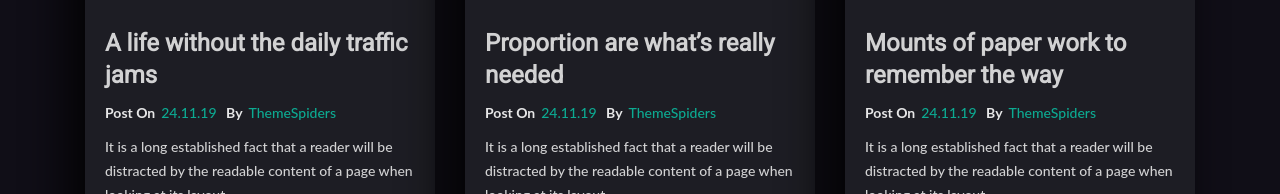
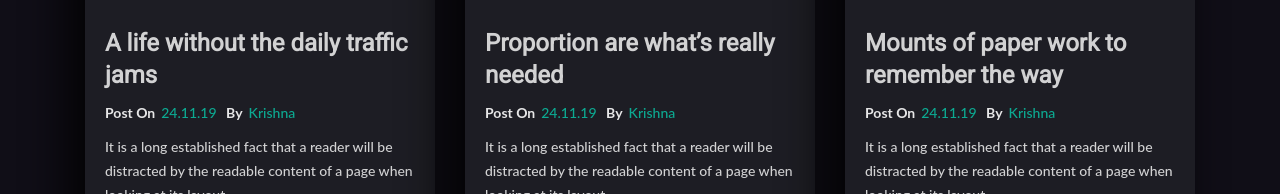
Before and after one commit to Krishnasoftwebdeveloper/krishnasoftwebdeveloper.github.io, a plain HTML site: page index.html in a window 1280 px wide. Shown: the part 6305-6499 px from the top of the page. Drawn offline with Linux system fonts and the light colour scheme; some packages are replaced by stand-ins of ours; files that its build step writes are made by us from their sources; a script that the page names is missing; files whose address does not match are found by name.

Commit message:
Update index.html

```diff
--- a/index.html
+++ b/index.html
@@ -657,7 +657,7 @@
                                 <div class="mh-blog-post-info">
                                     <ul>
                                         <li><strong>Post On</strong><a href="#">24.11.19</a></li>
-                                        <li><strong>By</strong><a href="#">ThemeSpiders</a></li>
+                                        <li><strong>By</strong><a href="#">Krishna</a></li>
                                     </ul>
                                 </div>
                                 <p>It is a long established fact that a reader will be distracted by the readable content of a page when looking at its layout</p>
@@ -673,7 +673,7 @@
                                 <div class="mh-blog-post-info">
                                     <ul>
                                         <li><strong>Post On</strong><a href="#">24.11.19</a></li>
-                                        <li><strong>By</strong><a href="#">ThemeSpiders</a></li>
+                                        <li><strong>By</strong><a href="#">Krishna</a></li>
                                     </ul>
                                 </div>
                                 <p>It is a long established fact that a reader will be distracted by the readable content of a page when looking at its layout</p>
@@ -689,7 +689,7 @@
                                 <div class="mh-blog-post-info">
                                     <ul>
                                         <li><strong>Post On</strong><a href="#">24.11.19</a></li>
-                                        <li><strong>By</strong><a href="#">ThemeSpiders</a></li>
+                                        <li><strong>By</strong><a href="#">Krishna</a></li>
                                     </ul>
                                 </div>
                                 <p>It is a long established fact that a reader will be distracted by the readable content of a page when looking at its layout</p>
```
